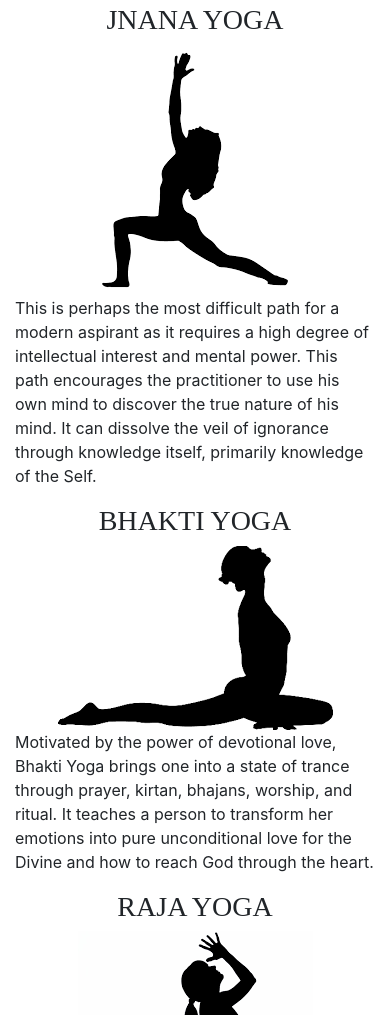
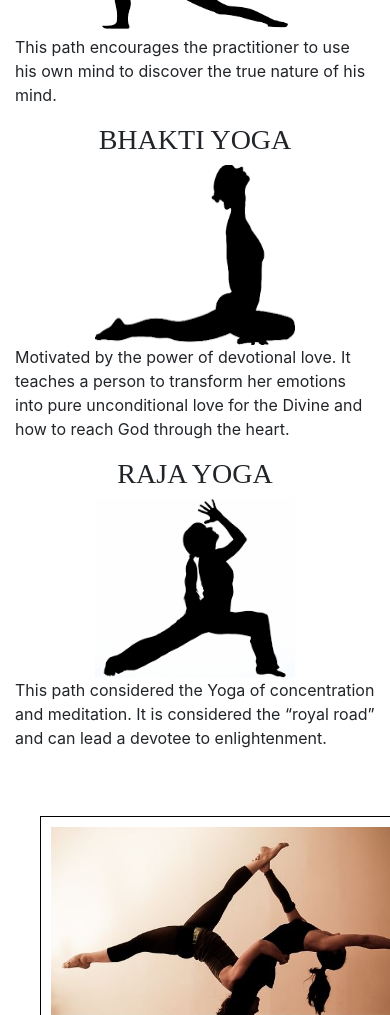
Before and after one commit to vallary99/Yoga-studio, a plain HTML site: page index.html in a window 390 px wide. Shown: the part 1289-2304 px from the top of the page. Drawn offline with Linux system fonts and the light colour scheme; a web font is replaced by a local one.

Commit message:
Make the site responsive

```diff
--- a/css/styles.css
+++ b/css/styles.css
@@ -68,6 +68,11 @@
 #raja{
     font-family: Inknut Antiqua;
     text-align: center;
+}
+
+.yoga-types img{
+    height: 180px;
+    width: 200px;
 }
 
 #about{
@@ -236,7 +241,7 @@ textarea{
     #one{
         height: 300px;
         width: 400px;
-        margin-left: -15px;
+        margin-left: -25px;
         border: 1pt solid black;
     }
 
@@ -244,7 +249,7 @@ textarea{
         height: 300px;
         width: 400px;
         margin-top: 20px;
-        margin-left: 10px;
+        margin-left: 6px;
         border: 1pt solid black;
     }
 
@@ -259,7 +264,7 @@ textarea{
         height: 300px;
         width: 400px;
         margin-top: 20px;
-        margin-left: 10px;
+        margin-left: 6px;
         border: 1pt solid black;
     }
 
--- a/index.html
+++ b/index.html
@@ -35,9 +35,7 @@
 
                         <div id="karma-content">
                             <p>
-                                Commonly preferred by those with an active nature, Karma Yoga is the path of skillful action, where one acts selflessly without expectation or desire of fruits or rewards.
                                 Through the teachings of this Yoga, a person can learn the art of detachment, dedicating and devoting his actions to the Divine, and therefore eliminating the accumulation of karma.
-                                Karma, according to yogic lore, is what ultimately keeps us from uniting with the Divine.
                             </p>
                         </div>
                     </div>
@@ -50,7 +48,7 @@
 
                         <div id="jnana-content">
                             <p>
-                                This is perhaps the most difficult path for a modern aspirant as it requires a high degree of intellectual interest and mental power. This path encourages the practitioner to use his own mind to discover the true nature of his mind. It can dissolve the veil of ignorance through knowledge itself, primarily knowledge of the Self.
+                                This path encourages the practitioner to use his own mind to discover the true nature of his mind.
                             </p>
                         </div>
                     </div>
@@ -65,7 +63,8 @@
 
                         <div id="bhakti-content">
                             <p>
-                                Motivated by the power of devotional love, Bhakti Yoga brings one into a state of trance through prayer, kirtan, bhajans, worship, and ritual. It teaches a person to transform her emotions into pure unconditional love for the Divine and how to reach God through the heart.
+                                Motivated by the power of devotional love.
+                                It teaches a person to transform her emotions into pure unconditional love for the Divine and how to reach God through the heart.
                             </p>
                         </div>
                     </div>
@@ -78,7 +77,8 @@
 
                         <div id="raja-content">
                             <p>
-                                This path is a more technical branch of Yoga, considered the Yoga of concentration and meditation, or the Yoga of the third eye. Various tools and techniques are used to train and tame the mind. It is considered the “royal road” among the four paths and can lead a devotee to samadhi, or enlightenment.
+                                This path considered the Yoga of concentration and meditation.
+                                It is considered the “royal road” and can lead a devotee to enlightenment.
                             </p>
                         </div>
                     </div>
```
